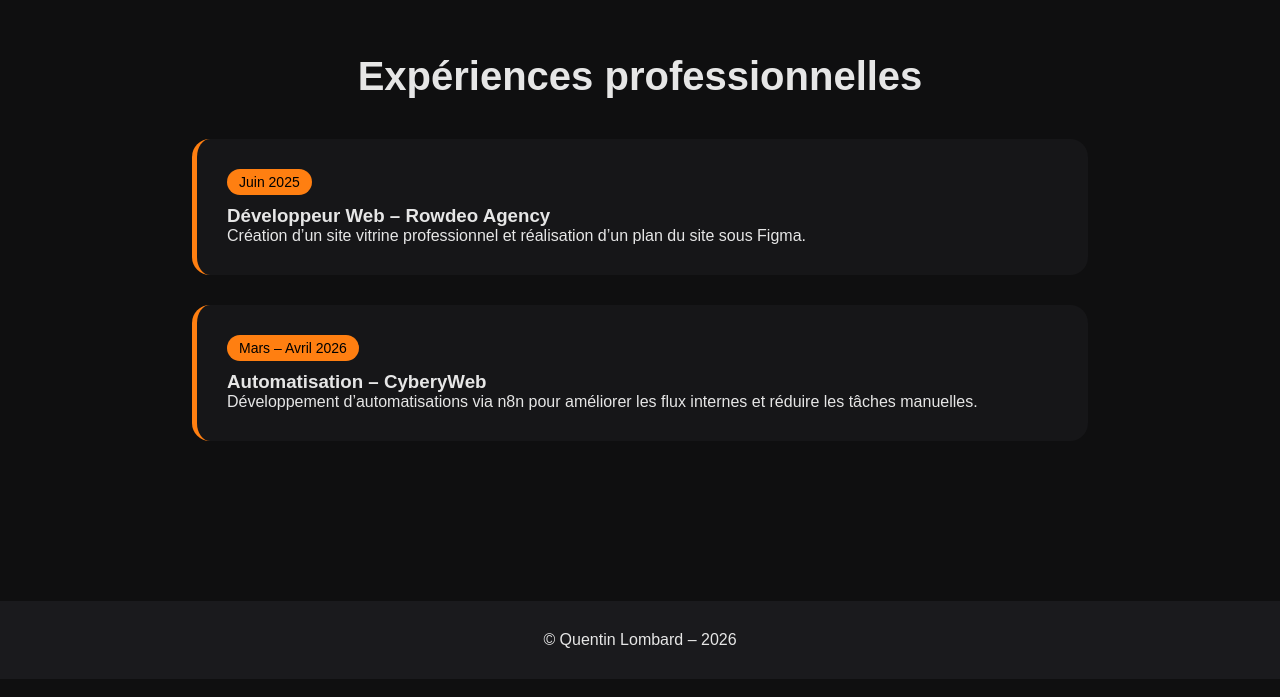
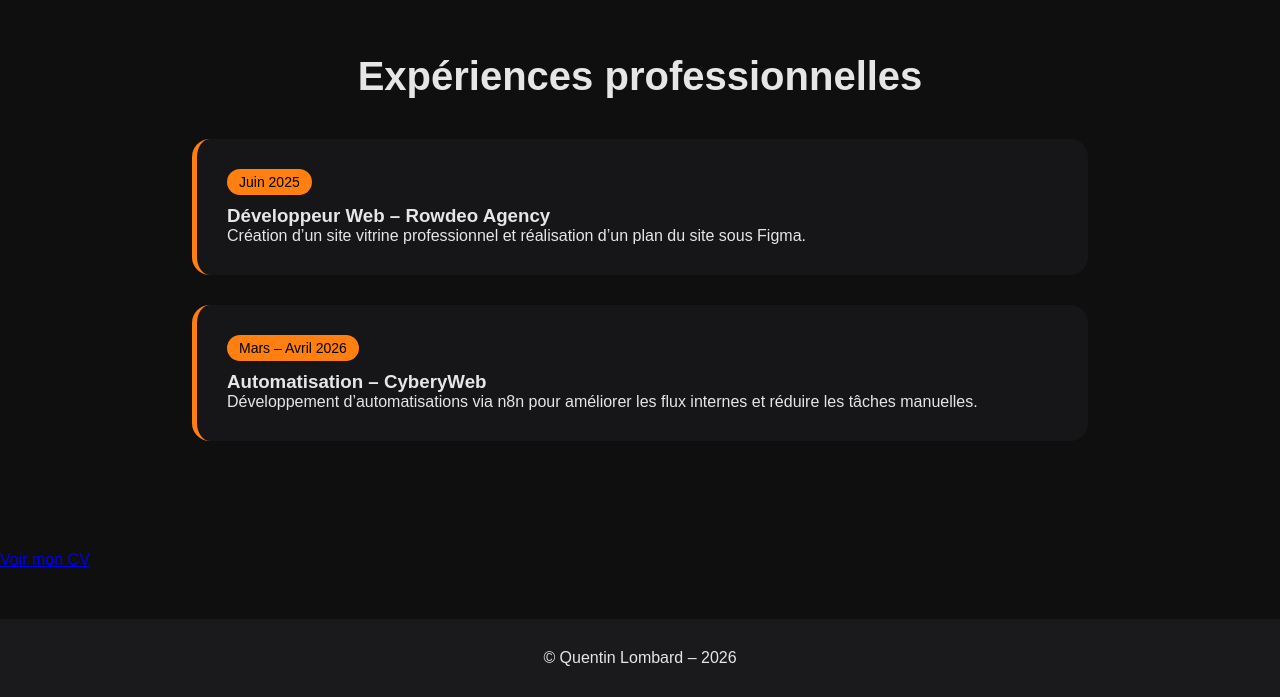
Before and after one commit to Kiwwi01/portfolio3, a plain HTML site: page index.html in a window 1280 px wide. Shown: the part 2704-3401 px from the top of the page. Drawn offline with Linux system fonts and the light colour scheme; a web font is replaced by a local one.

Commit message:
Update index.html

```diff
--- a/index.html
+++ b/index.html
@@ -323,6 +323,8 @@
     </div>
 </section>
 
+<a href="cv.pdf" target="_blank">Voir mon CV</a>
+
 <footer>
     © Quentin Lombard – 2026
 </footer>
```
